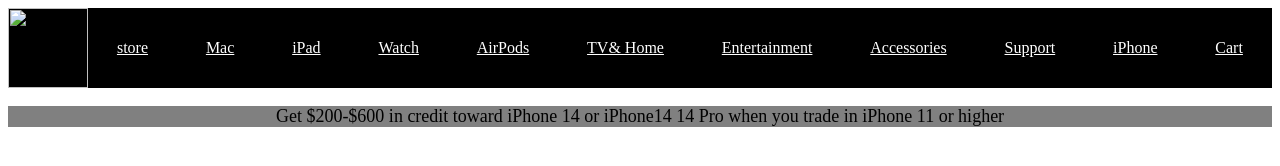
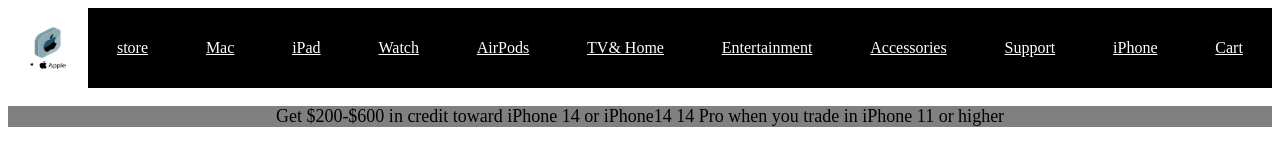
Before and after one commit to mymsa123/telefono, a plain HTML site: page Project/ProductDetails.html in a window 1280 px wide. Drawn offline with Linux system fonts and the light colour scheme.

Commit message:
finalchangesdone

```diff
--- a/Project/ProductDetails.html
+++ b/Project/ProductDetails.html
@@ -87,7 +87,7 @@
 <body>
     <div class="cont1">
         <img
-        src="C:\Users\samal\Pictures\apple log\applelogo.jpg" alt="" onclick="gotohomepage()">
+        src="applelogo.jpg" alt="" onclick="gotohomepage()">
             <a href="iphone.html">store</a>
             <a href="">Mac</a>
             <a href="">iPad</a>
```
Also changed, not shown: Project/addtocart.html (+1 -1 lines), Project/iPhonestatic.html (+1 -1 lines), Project/index.html (+1 -1 lines), Project/iphone.html (+1 -1 lines), Project/applelogo.jpg (added).
